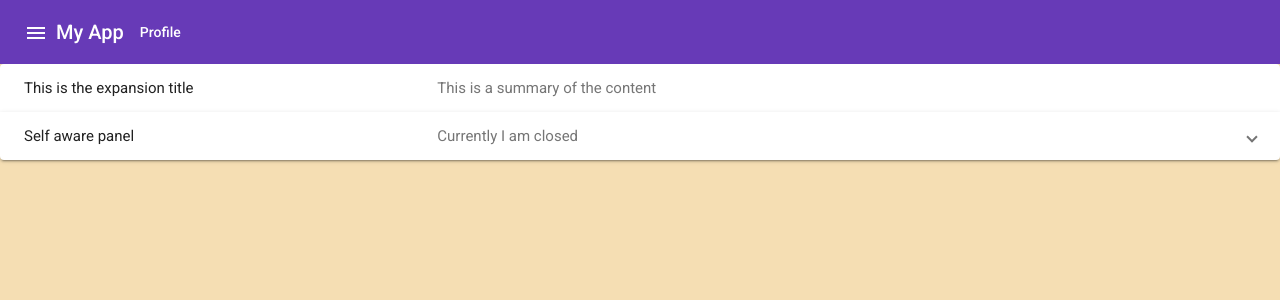
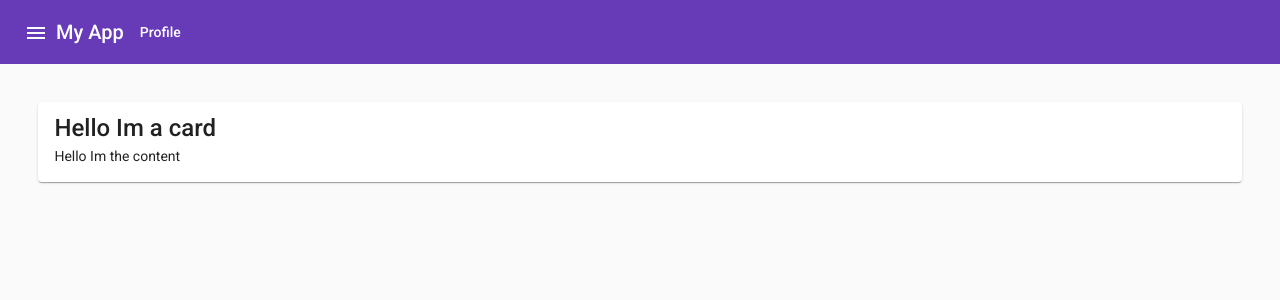
Before and after one commit to Gerguevara/angular-material-class, an Angular app: page / in a window 1280 px wide. Shown: the top 300 px of the page. Built offline with nearby package versions, Linux system fonts and the light colour scheme.

Commit message:
cards done

```diff
--- a/src/app/app.component.html
+++ b/src/app/app.component.html
@@ -38,31 +38,18 @@
   <mat-drawer-content>
     <!-- content should be here -->
     <main class="contend" color="primary">
-      <mat-accordion>
-        <mat-expansion-panel hideToggle>
-          <mat-expansion-panel-header>
-            <mat-panel-title>
-              This is the expansion title
-            </mat-panel-title>
-            <mat-panel-description>
-              This is a summary of the content
-            </mat-panel-description>
-          </mat-expansion-panel-header>
-          <p>This is the primary content of the panel.</p>
-        </mat-expansion-panel>
-        <mat-expansion-panel (opened)="panelOpenState = true"
-                             (closed)="panelOpenState = false">
-          <mat-expansion-panel-header>
-            <mat-panel-title>
-              Self aware panel
-            </mat-panel-title>
-            <mat-panel-description>
-              Currently I am {{panelOpenState ? 'open' : 'closed'}}
-            </mat-panel-description>
-          </mat-expansion-panel-header>
-          <p>I'm visible because I am open</p>
-        </mat-expansion-panel>
-      </mat-accordion>
+      <mat-card>
+        <mat-card-title>
+          Hello Im a card
+        </mat-card-title>
+
+        <mat-card-content>
+          Hello Im the content
+        </mat-card-content>
+
+
+      </mat-card>
+
     </main>
   </mat-drawer-content>
   <!-- contenido -->
--- a/src/app/material/material.module.ts
+++ b/src/app/material/material.module.ts
@@ -7,12 +7,11 @@ import { MatIconModule } from '@angular/material/icon';
 import { MatButtonModule } from '@angular/material/button';
 import { MatMenuModule } from '@angular/material/menu';
 import { MatDividerModule } from '@angular/material/divider';
-import { MatGridListModule } from '@angular/material/grid-list';
-import {MatExpansionModule} from '@angular/material/expansion';
+import {MatCardModule} from '@angular/material/card';
 
 const MaterialComponents = [
   MatSidenavModule, MatToolbarModule, MatListModule, MatIconModule, MatButtonModule, MatMenuModule
-  ,MatDividerModule , MatGridListModule, MatExpansionModule
+  ,MatDividerModule ,MatCardModule
 ];
 
 @NgModule({
--- a/src/styles.css
+++ b/src/styles.css
@@ -32,6 +32,12 @@ mat-grid-tile{
 
 
 .contend{
-  background-color: wheat;
   height: 100%;
+  width: 100%;
 }
+
+
+.contend>mat-card{
+  margin: 3%;
+  height: auto;
+}
```
